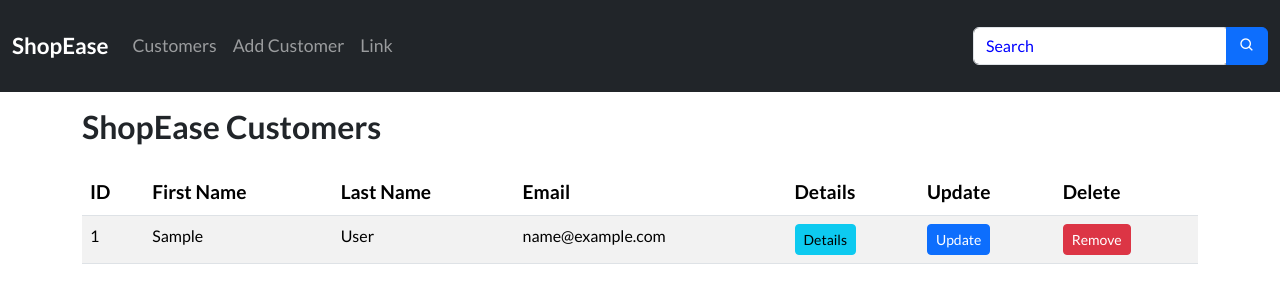
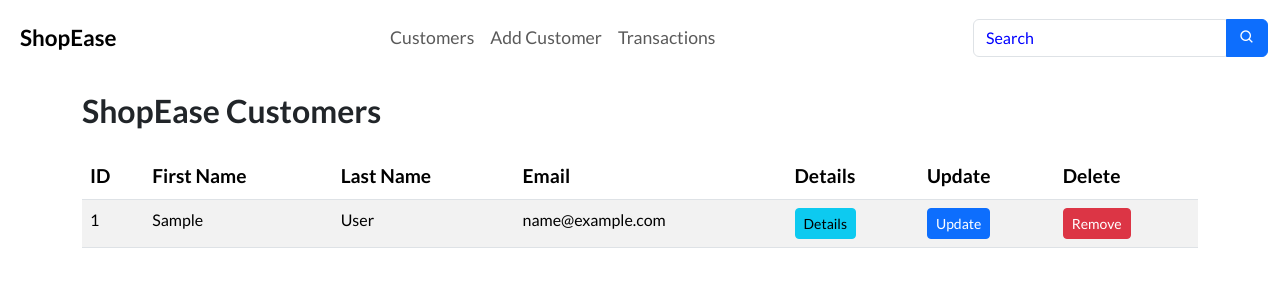
Before and after one commit to CodeOmari/ShopEase, a Django app: template templates/customers.html in a window 1280 px wide. Shown: the top 303 px of the page. Run offline with Django 5.2, Linux system fonts and the light colour scheme; the template is opened without the code that fills it: most values are stand-ins (such as "Sample title", 1, 10 or a date in 2020).

Commit message:
updated master template

```diff
--- a/templates/master.html
+++ b/templates/master.html
@@ -18,22 +18,22 @@
 
 </head>
 <body>
-    <nav class="navbar navbar-expand-sm navbar-dark bg-dark">
-      <div class="container-fluid pt-3 pb-3">
-        <a class="navbar-brand" href="{% url 'customers' %}">ShopEase</a>
+    <nav class="navbar navbar-expand-sm">
+      <div class="container-fluid navigation pt-2 pb-2">
+        <a class="navbar-brand ps-2" href="{% url 'customers' %}">ShopEase</a>
         <button class="navbar-toggler" type="button" data-bs-toggle="collapse" data-bs-target="#mynavbar">
           <span class="navbar-toggler-icon"></span>
         </button>
         <div class="collapse navbar-collapse" id="mynavbar">
-          <ul class="navbar-nav me-auto">
+          <ul class="navbar-nav me-auto ms-auto">
             <li class="nav-item">
               <a class="nav-link" href="{% url 'customers' %}">Customers</a>
             </li>
             <li class="nav-item">
-              <a class="nav-link" href="">Add Customer</a>
+              <a class="nav-link" href="{% url 'add_customer' %}">Add Customer</a>
             </li>
             <li class="nav-item">
-              <a class="nav-link" href="#">Link</a>
+              <a class="nav-link" href="{% url 'transactions' %}">Transactions</a>
             </li>
           </ul>
           <form class="d-flex">
```
